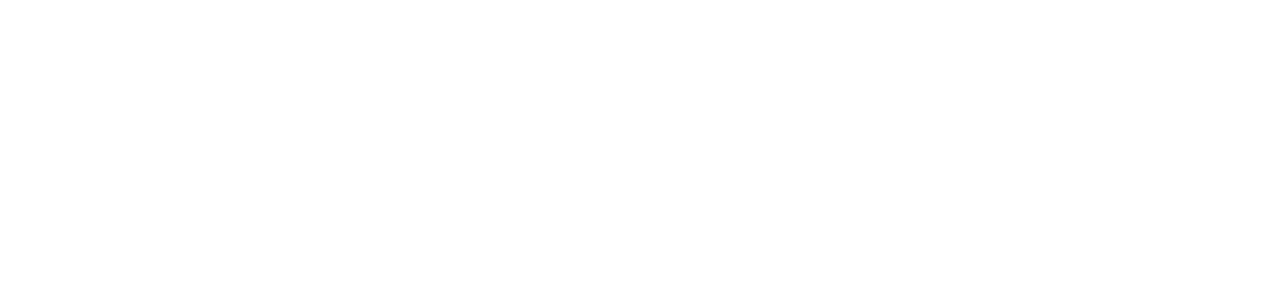
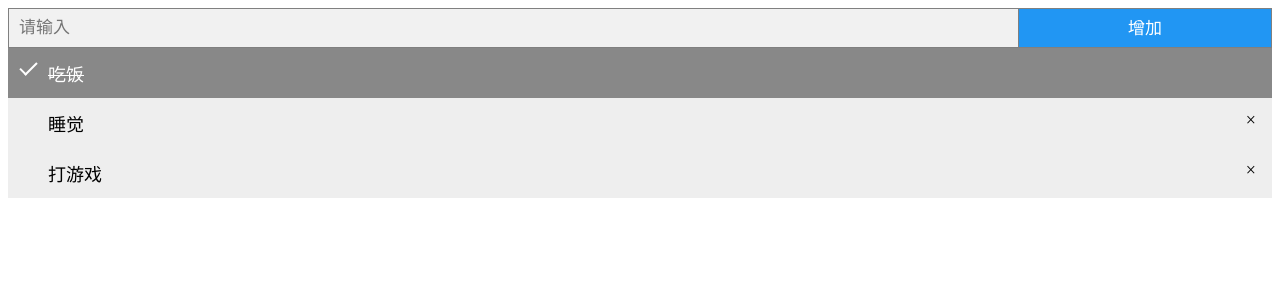
Before and after one commit to fancn21th/1-004-TodoMVC-Plus-React, a React (Vite) app: page / in a window 1280 px wide. Shown: the top 300 px of the page. Built offline with nearby package versions, Linux system fonts and the light colour scheme.

Commit message:
todo list

```diff
--- a/src/App.tsx
+++ b/src/App.tsx
@@ -1,7 +1,31 @@
+import { useState } from "react";
 import "./App.css";
+import { AddTodo } from "@/components/AddTodo/AddTodo";
+import { TodoList } from "@/components/TodoList/TodoList";
 
 function App() {
-  return <div className="App"></div>;
+  const [todos, setTodos] = useState([
+    {
+      id: 1,
+      title: "吃饭",
+      completed: true,
+    },
+    {
+      id: 2,
+      title: "睡觉",
+    },
+    {
+      id: 3,
+      title: "打游戏",
+    },
+  ]);
+
+  return (
+    <div className="App">
+      <AddTodo />
+      <TodoList todos={todos} />
+    </div>
+  );
 }
 
 export default App;
--- a/src/components/AddTodo/index.js
+++ /dev/null
@@ -1 +0,0 @@
-export * from "./AddTodo";
--- a/src/components/TodoList/TodoList.tsx
+++ b/src/components/TodoList/TodoList.tsx
@@ -28,7 +28,7 @@
   list-style-type: none;
   background: #eee;
   font-size: 18px;
-  transition: 0.2s;
+  transition: all 200ms ease;
 
   /* make the list items unselectable */
   -webkit-user-select: none;
```
